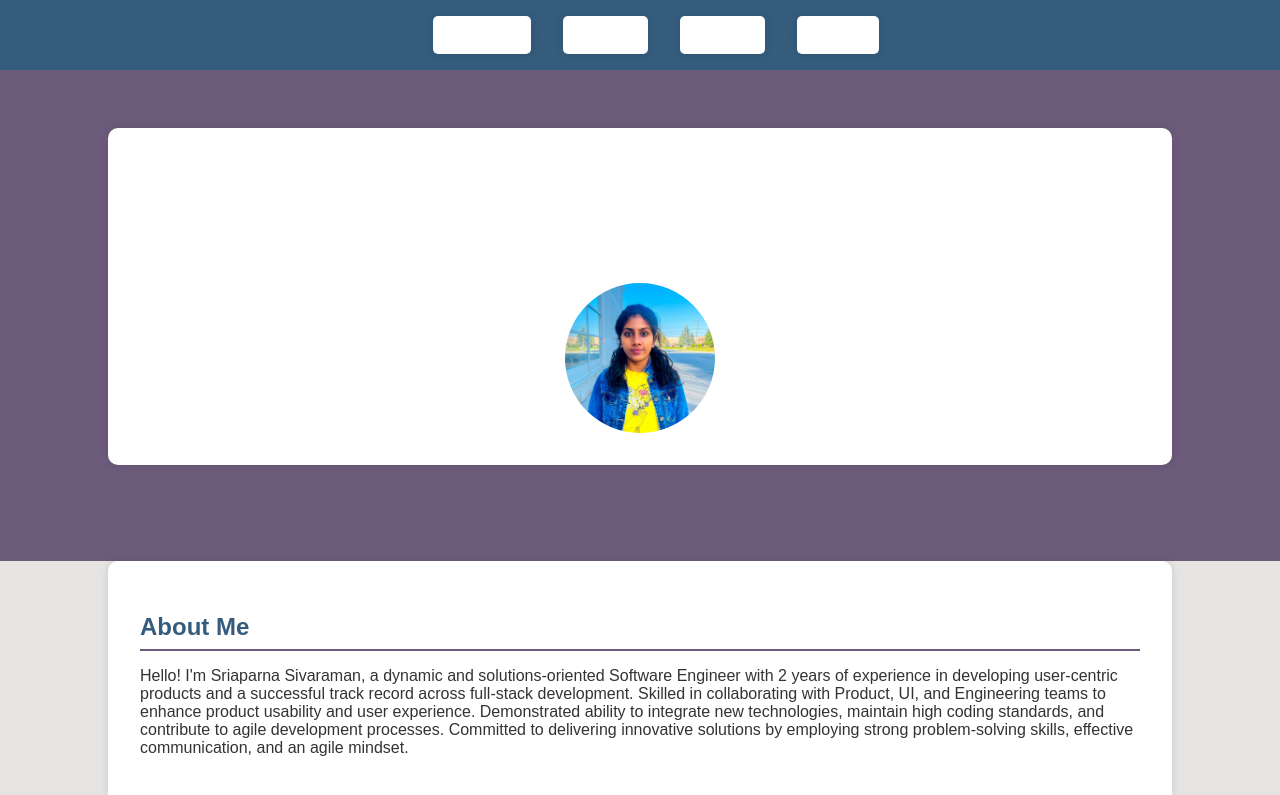
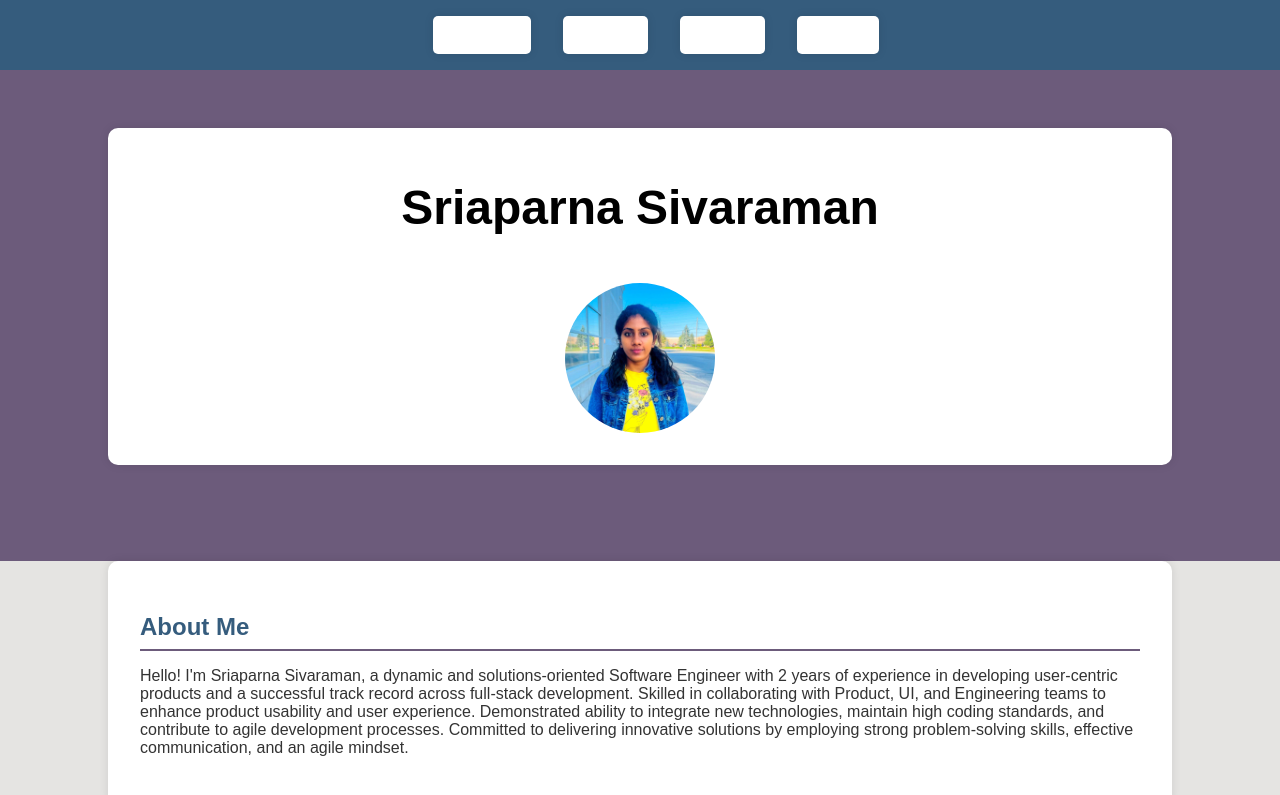
Before and after one commit to Sriaparna/Sriaparna.github.io, a plain HTML site: page index.html in a window 1280 px wide. Shown: the top 795 px of the page. Drawn offline with Linux system fonts and the light colour scheme.

Commit message:
Updated layout with Skills and some others and bla

```diff
--- a/style.css
+++ b/style.css
@@ -48,7 +48,7 @@ header {
 }
 
 header h1 {
-    color: #FFF; /* White */
+    color: #000; /* Black */
     font-size: 3em;
     text-align: center;
     margin-top: 20px;
```
